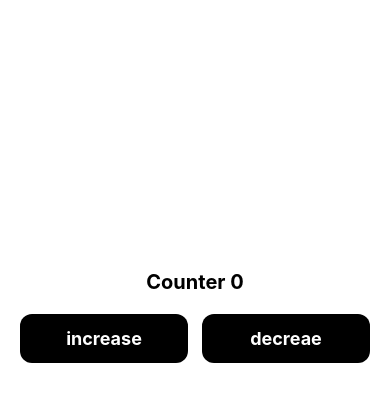
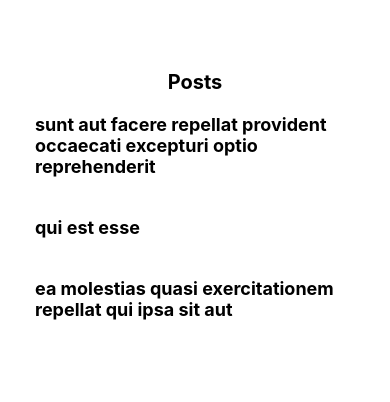
Before and after one commit to shashikumarverma1/login-api-counter, a React Native app: screen / in a window 390 px wide. Shown: the top 402 px of the page. Built offline with nearby package versions, Linux system fonts and the light colour scheme.

Commit message:
(feat) api integrated

```diff
--- a/navigation/homeStack.tsx
+++ b/navigation/homeStack.tsx
@@ -1,6 +1,7 @@
 import { createStackNavigator } from '@react-navigation/stack';
 import Login from '../screens/loginScreen';
 import Counter from '../screens/counterScreen';
+import { Posts } from '../screens/post';
 
 
 
@@ -17,9 +18,9 @@ export const HomeStack =()=>{
 
   return (
     <Stack.Navigator screenOptions={{ animationEnabled: false, headerShown: false }}>
+               <Stack.Screen name="Posts" component={Posts} />
               <Stack.Screen name="Counter" component={Counter} />
              <Stack.Screen name="Home" component={Login} />
-
     </Stack.Navigator>
   );
 }
--- a/package.json
+++ b/package.json
@@ -13,6 +13,7 @@
     "@react-navigation/native": "^7.1.17",
     "@react-navigation/native-stack": "^7.3.25",
     "@react-navigation/stack": "^7.4.7",
+    "axios": "^1.11.0",
     "expo": "~53.0.20",
     "expo-status-bar": "~2.2.3",
     "react": "19.0.0",
--- a/screens/counterScreen.tsx
+++ b/screens/counterScreen.tsx
@@ -57,7 +57,7 @@ const styles = StyleSheet.create({
         flex: 1,
         backgroundColor: '#fff',
         paddingHorizontal: 20,
-        paddingTop:200
+        paddingTop:50
 
     },
     input: {
--- a/screens/loginScreen.tsx
+++ b/screens/loginScreen.tsx
@@ -1,7 +1,7 @@
 import { StatusBar } from 'expo-status-bar';
 import { useCallback, useState } from 'react';
 import { StyleSheet, TextInput, View, Text, TouchableOpacity } from 'react-native';
-import { CustomInputText } from '../navigation/component/customInputText';
+import { CustomInputText } from '../component/customInputText';
 
 export default function Login() {
     const [email, setEmail] = useState<string>("")
--- /dev/null
+++ b/screens/post.tsx
@@ -0,0 +1,84 @@
+// https://jsonplaceholder.typicode.com/posts
+
+import { useEffect, useState } from "react";
+import { View, Text, StyleSheet, FlatList } from "react-native";
+import axios from "axios"
+export const Posts = () => {
+    const [posts, setPost] = useState<any>([
+        {
+            "userId": 1,
+            "id": 1,
+            "title": "sunt aut facere repellat provident occaecati excepturi optio reprehenderit",
+            "body": "quia et suscipit\nsuscipit recusandae consequuntur expedita et cum\nreprehenderit molestiae ut ut quas totam\nnostrum rerum est autem sunt rem eveniet architecto"
+        },
+        {
+            "userId": 1,
+            "id": 2,
+            "title": "qui est esse",
+            "body": "est rerum tempore vitae\nsequi sint nihil reprehenderit dolor beatae ea dolores neque\nfugiat blanditiis voluptate porro vel nihil molestiae ut reiciendis\nqui aperiam non debitis possimus qui neque nisi nulla"
+        },
+        {
+            "userId": 1,
+            "id": 3,
+            "title": "ea molestias quasi exercitationem repellat qui ipsa sit aut",
+            "body": "et iusto sed quo iure\nvoluptatem occaecati omnis eligendi aut ad\nvoluptatem doloribus vel accusantium quis pariatur\nmolestiae porro eius odio et labore et velit aut"
+        },
+    ])
+    const GetPosts = async () => {
+        const res: [] = await axios.get("https://jsonplaceholder.typicode.com/posts")
+        setPost(res)
+    }
+    useEffect(() => {
+        // GetPosts()
+    }, [])
+    console.log(posts)
+
+
+    const renderItem = ({ item }) => (
+        <View style={styles.card}>
+            <Text style={styles.text}>{item?.title}</Text>
+        </View>
+    );
+
+    return (
+        <View style={styles.container}>
+            <Text style={styles.heading}>Posts</Text>
+            <FlatList
+                data={posts}
+                renderItem={renderItem}
+                keyExtractor={(item) => item.id}
+                showsVerticalScrollIndicator={false}
+            />
+        </View>
+    )
+}
+
+
+const styles = StyleSheet.create({
+    card: {
+
+        padding: 15,
+        borderRadius: 10,
+        marginVertical: 5,
+        width: '100%',
+    },
+    text: {
+        color: '#000000',
+        fontSize: 18,
+        fontWeight: 'bold',
+    },
+    container: {
+        flex: 1,
+        backgroundColor: '#fff',
+        paddingHorizontal: 20
+        // alignItems: 'center',
+        // justifyContent: 'center',
+    },
+
+    heading: {
+        marginTop: 70,
+        fontSize: 20,
+        fontWeight: "bold",
+        alignSelf: "center"
+    }
+});
```
Also changed, not shown: component/customInputText.tsx (renamed from navigation/component/customInputText.tsx), screens/postDetails.tsx (added), 2 other files (tests, documents, lock files or other folders).
